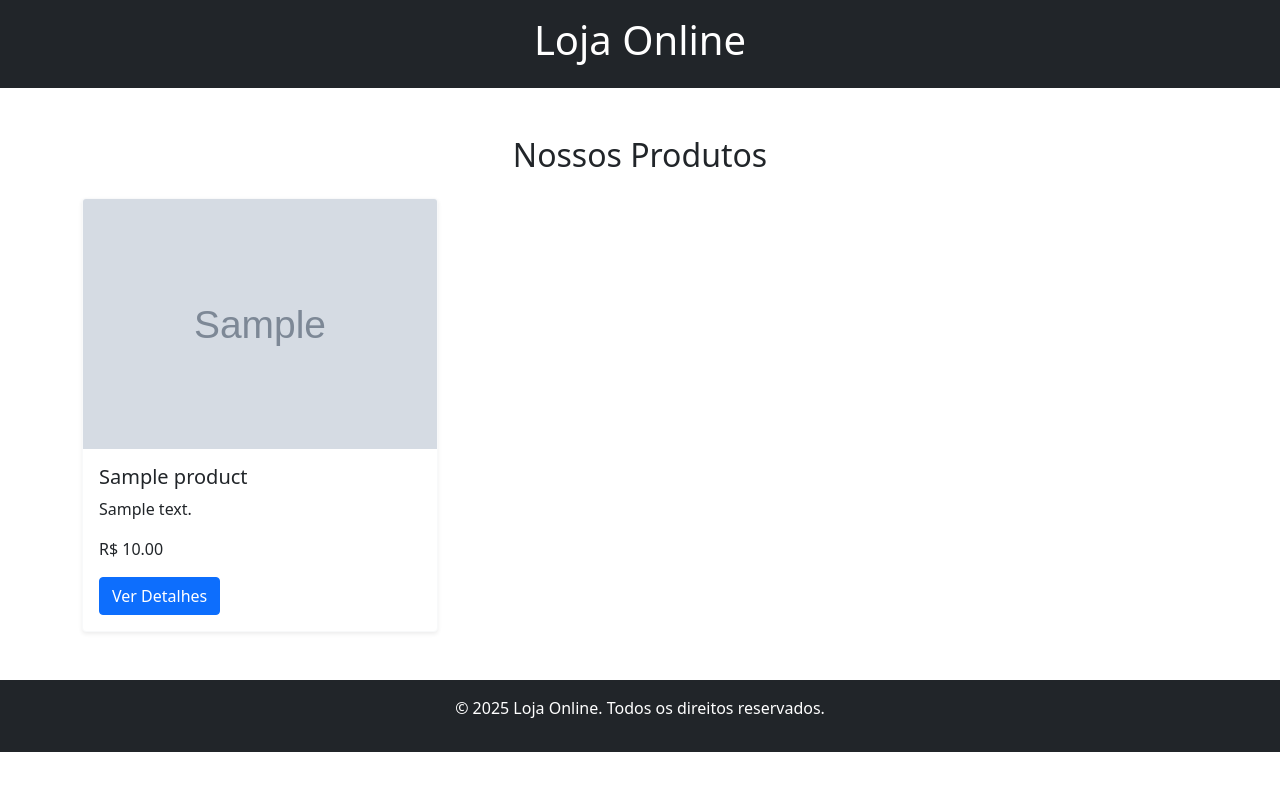
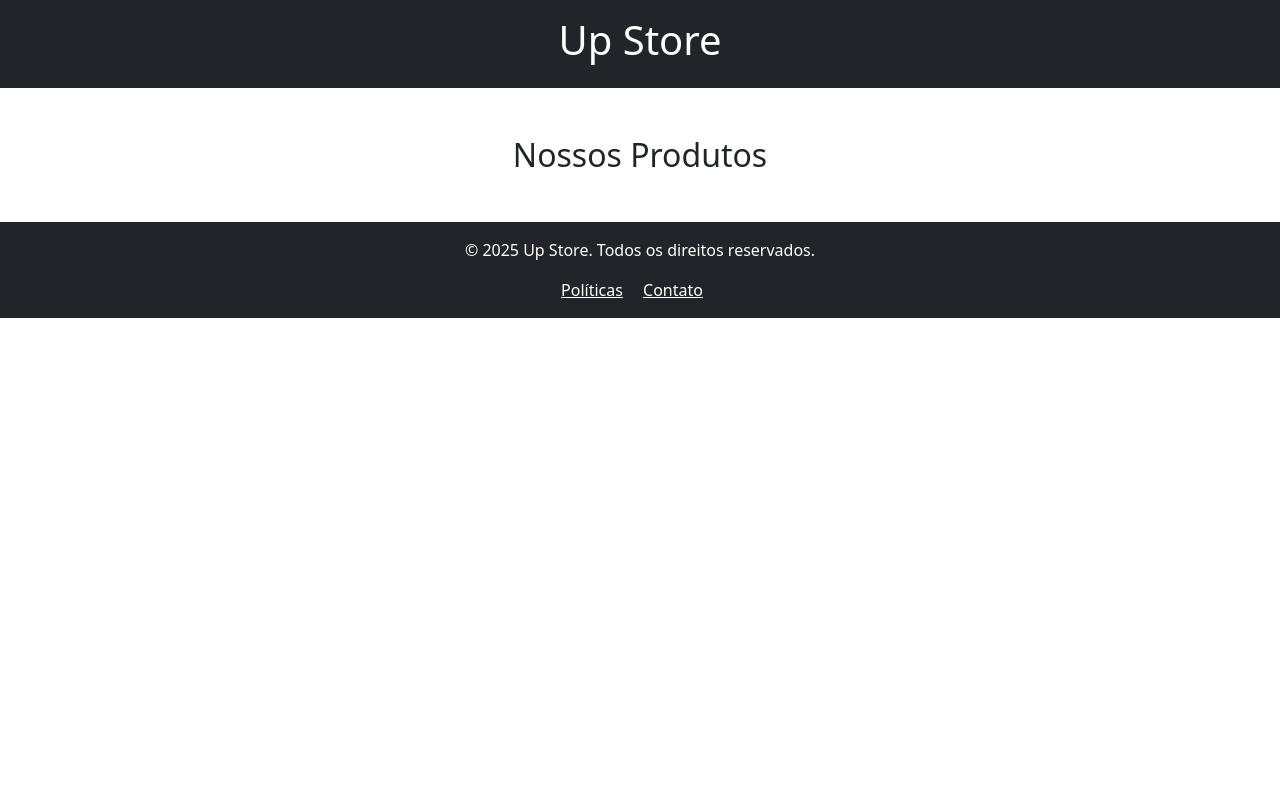
Before and after one commit to RaphaelMatias/Ecommerce, a Django app: page /products/ in a window 1280 px wide. Run offline with Django 5.2, Linux system fonts and the light colour scheme; tables that the repository leaves empty hold one stand-in row (values such as "Sample post"); grey boxes marked "Sample" are stand-in pictures; data that the repository does not hold is empty.

Commit message:
Refactor HTML page using partials for footer and header, apply style.css, and use JS for HTML manipulation

```diff
--- /dev/null
+++ b/products/static/products/js/products.js
@@ -0,0 +1,46 @@
+document.addEventListener('DOMContentLoaded', async () => {
+    try {
+        const response = await fetch('/api/products/');
+        const products = await response.json();
+        const container = document.getElementById('products-container');
+
+        products.forEach(product => {
+            const card = document.createElement('div');
+            card.className = 'col';
+            card.innerHTML = `
+                <div class="card shadow-sm border-light h-100">
+                    <img src="${product.image}"
+                        class="card-img-top"
+                        alt="${product.name}"
+                        style="height: 250px; object-fit: contain">
+
+                    <div class="card-body d-flex flex-column">
+                        <h5 class="card-title">${product.name}</h5>
+                        <p class="card-text flex-grow-1">${truncateText(product.description, 20)}</p>
+                        <div class="mt-3">
+                            <p class="card-text fw-bold fs-4 text-primary">
+                                R$ ${product.final_price.toFixed(2)}
+                            </p>
+                            <a href="/product/${product.id}/" class="btn btn-primary">Ver Detalhes</a>
+                        </div>
+                    </div>
+                </div>
+            `;
+
+            container.appendChild(card);
+        });
+
+    } catch (error) {
+        console.error("Erro:", error);
+        container.innerHTML = `
+            <div class="alert alert-danger">
+                Falha ao carregar produtos. Tente recarregar a página.
+            </div>
+        `;
+    }
+});
+
+function truncateText(text, maxWords) {
+    const words = text.split(' ');
+    return words.slice(0, maxWords).join(' ') + (words.length > maxWords ? '...' : '');
+}
--- a/products/static/products/styles.css
+++ b/products/static/products/styles.css
@@ -1,33 +1,21 @@
-/* products/static/products/styles.css */
-
+/* Estilos globais */
 body {
-    font-family: Arial, sans-serif;
+    font-family: 'Segoe UI', system-ui, sans-serif;
     background-color: #f8f9fa;
 }
 
-header {
-    background-color: #343a40;
-    color: white;
-    padding: 20px 0;
-}
-
-
+/* Efeito hover para cards */
 .card {
-    transition: transform 0.3s ease-in-out;
-}
-
-.card img{
-    height: 250px;
-    object-fit: cover;
+    transition: transform 0.3s ease, box-shadow 0.3s ease;
 }
 
 .card:hover {
-    transform: scale(1.1);
+    transform: translateY(-5px);
+    box-shadow: 0 8px 16px rgba(0,0,0,0.1);
 }
 
-footer {
-    background-color: #343a40;
-    color: white;
-    padding: 20px 0;
-    margin-top: 50px;
+/* Responsividade para imagens */
+.img-fluid {
+    max-width: 100%;
+    height: auto;
 }
--- /dev/null
+++ b/products/templates/products/partials/_footer.html
@@ -0,0 +1,11 @@
+<!-- products/templates/products/partials/_footer.html -->
+<footer class="bg-dark text-white p-3 mt-5">
+<div class="container text-center">
+    <p>&copy; 2025 Up Store. Todos os direitos reservados.</p>
+    <!-- Adicione links úteis no footer -->
+    <div class="mt-2">
+    <a href="/policy" class="text-white me-3">Políticas</a>
+    <a href="/contact" class="text-white me-3">Contato</a>
+    </div>
+</div>
+</footer>
--- /dev/null
+++ b/products/templates/products/partials/_header.html
@@ -0,0 +1,6 @@
+<!-- products/templates/products/partials/_header.html -->
+<header class="bg-dark text-white p-3">
+<div class="container">
+    <h1 class="text-center">Up Store</h1>
+</div>
+</header>
--- a/products/templates/products/products_list.html
+++ b/products/templates/products/products_list.html
@@ -1,59 +1,29 @@
+{% load static %}
 <!DOCTYPE html>
 <html lang="pt-br">
   <head>
     <meta charset="UTF-8" />
     <meta name="viewport" content="width=device-width, initial-scale=1.0" />
-    <title>Loja Online</title>
-    {% load static %}
-    <link rel="stylesheet" href="{% static 'products/styles.css' %}">
-    <link
-      href="https://cdn.jsdelivr.net/npm/bootstrap@5.1.3/dist/css/bootstrap.min.css"
-      rel="stylesheet"
-    />
+    <title>Up Store</title>
+    <link rel="stylesheet" href="{% static 'products/styles.css' %}" />
+    <link href="https://cdn.jsdelivr.net/npm/bootstrap@5.1.3/dist/css/bootstrap.min.css" rel="stylesheet">
   </head>
   <body>
-    <!-- Header -->
-    <header class="bg-dark text-white p-3">
-      <div class="container">
-        <h1 class="text-center">Loja Online</h1>
-      </div>
-    </header>
+    <!-- Header Reutilizável -->
+    {% include 'products/partials/_header.html' %}
 
-    <!-- Produtos -->
+    <!-- Conteúdo Principal -->
     <section class="container my-5">
       <h2 class="text-center mb-4">Nossos Produtos</h2>
-      <div class="row row-cols-1 row-cols-md-3 g-4">
-        {% for product in products %}
-        <div class="col">
-          <div class="card shadow-sm border-light rounded">
-            <img
-              src="{{ product.image.url }}"
-              class="card-img-top"
-              alt="{{ product.name }}"
-            />
-            <div class="card-body">
-              <h5 class="card-title">{{ product.name }}</h5>
-              <p class="card-text">
-                {{ product.description|truncatewords:20 }}
-              </p>
-              <p class="card-text font-weight-bold">
-                R$ {{ product.final_price }}
-              </p>
-              <a href="#" class="btn btn-primary">Ver Detalhes</a>
-            </div>
-          </div>
-        </div>
-        {% endfor %}
-      </div>
+      <div class="row row-cols-1 row-cols-md-3 g-4 align-items-start" id="products-container"></div>
     </section>
 
-    <!-- Footer -->
-    <footer class="bg-dark text-white p-3 mt-5">
-      <div class="container text-center">
-        <p>&copy; 2025 Loja Online. Todos os direitos reservados.</p>
-      </div>
-    </footer>
+    <!-- Footer Reutilizável -->
+    {% include 'products/partials/_footer.html' %}
 
     <script src="https://cdn.jsdelivr.net/npm/bootstrap@5.1.3/dist/js/bootstrap.bundle.min.js"></script>
+
+    <!-- Script Separado (Melhor Organização) -->
+    <script src="{% static 'products/js/products.js' %}"></script>
   </body>
 </html>
```
